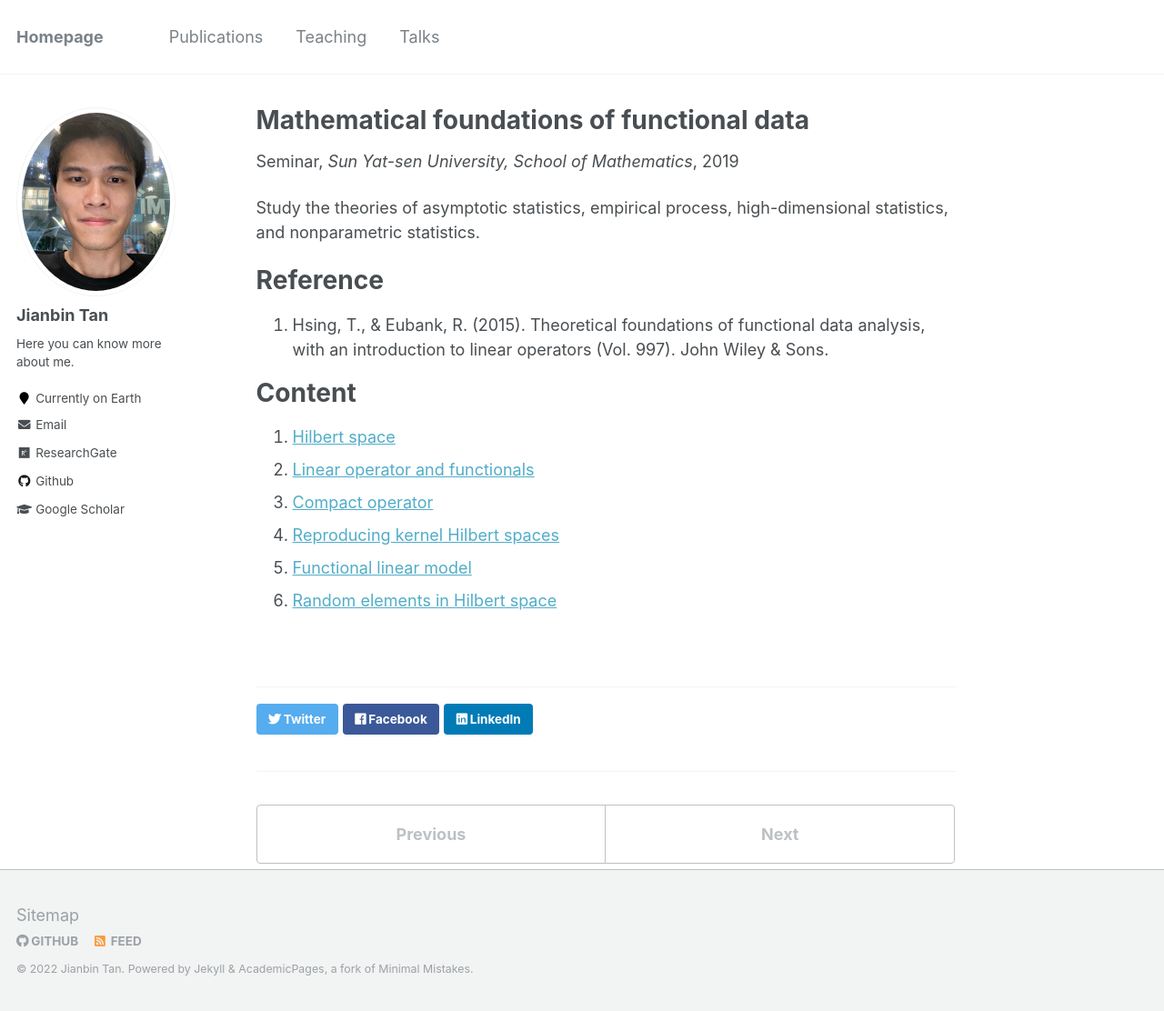
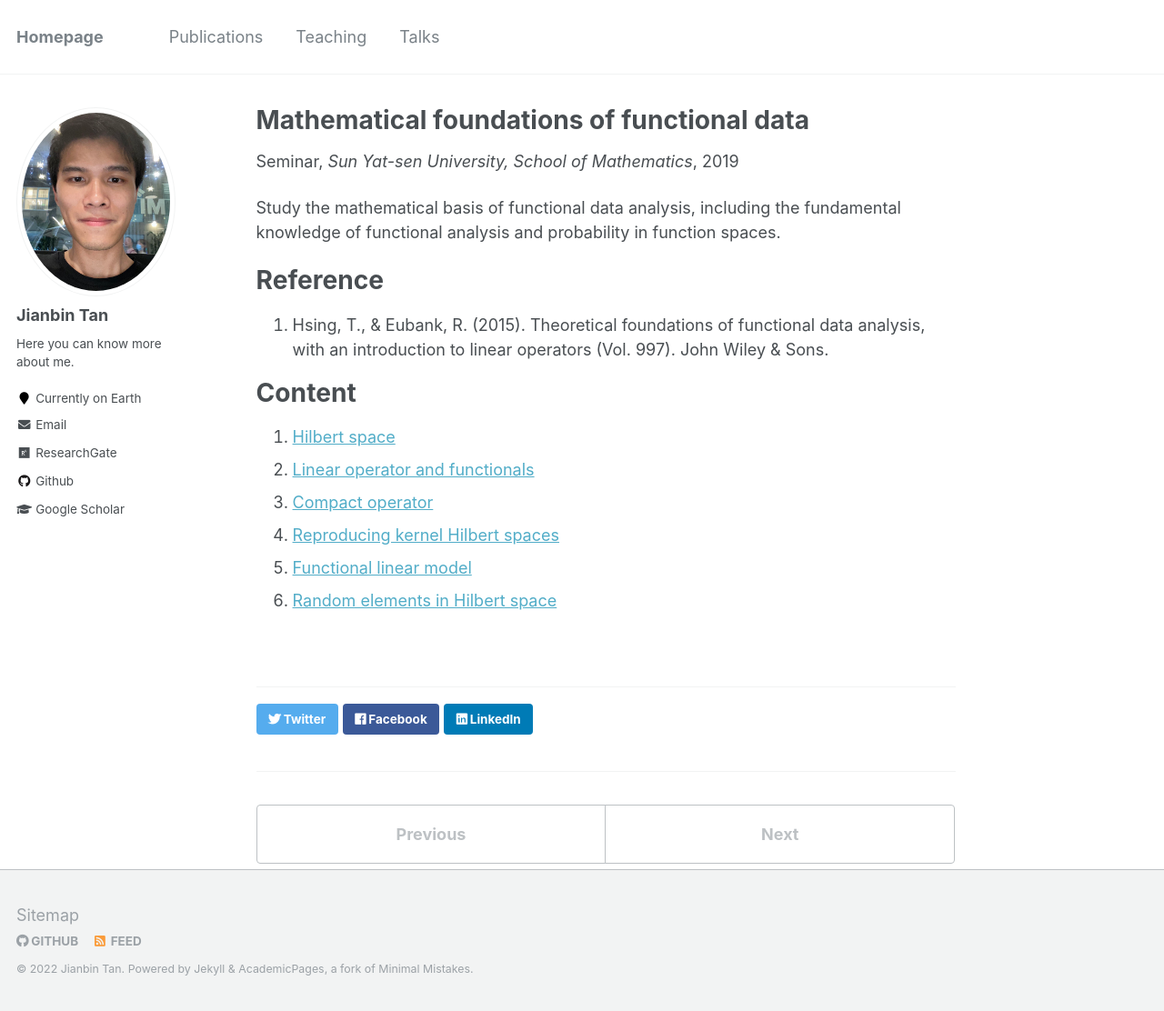
Before and after one commit to Tan-jianbin/Tan-jianbin.github.io, a Jekyll site: the page built from _teaching/2019-fall-teaching.md, in a window 1280 px wide and 1112 px high. Shown: the whole window at 91% size. Built offline with Jekyll 4.4.1, drawn with Linux system fonts in a browser that asks for light colours.

Commit message:
Update 2019-fall-teaching.md

```diff
--- a/_teaching/2019-fall-teaching.md
+++ b/_teaching/2019-fall-teaching.md
@@ -9,7 +9,7 @@ location: "Guangzhou, China"
 
 ---
 
-Study the theories of asymptotic statistics, empirical process, high-dimensional statistics, and nonparametric statistics.
+Study the mathematical basis of functional data analysis, including the fundamental knowledge of functional analysis and probability in function spaces.
 
 Reference
 ======
```
